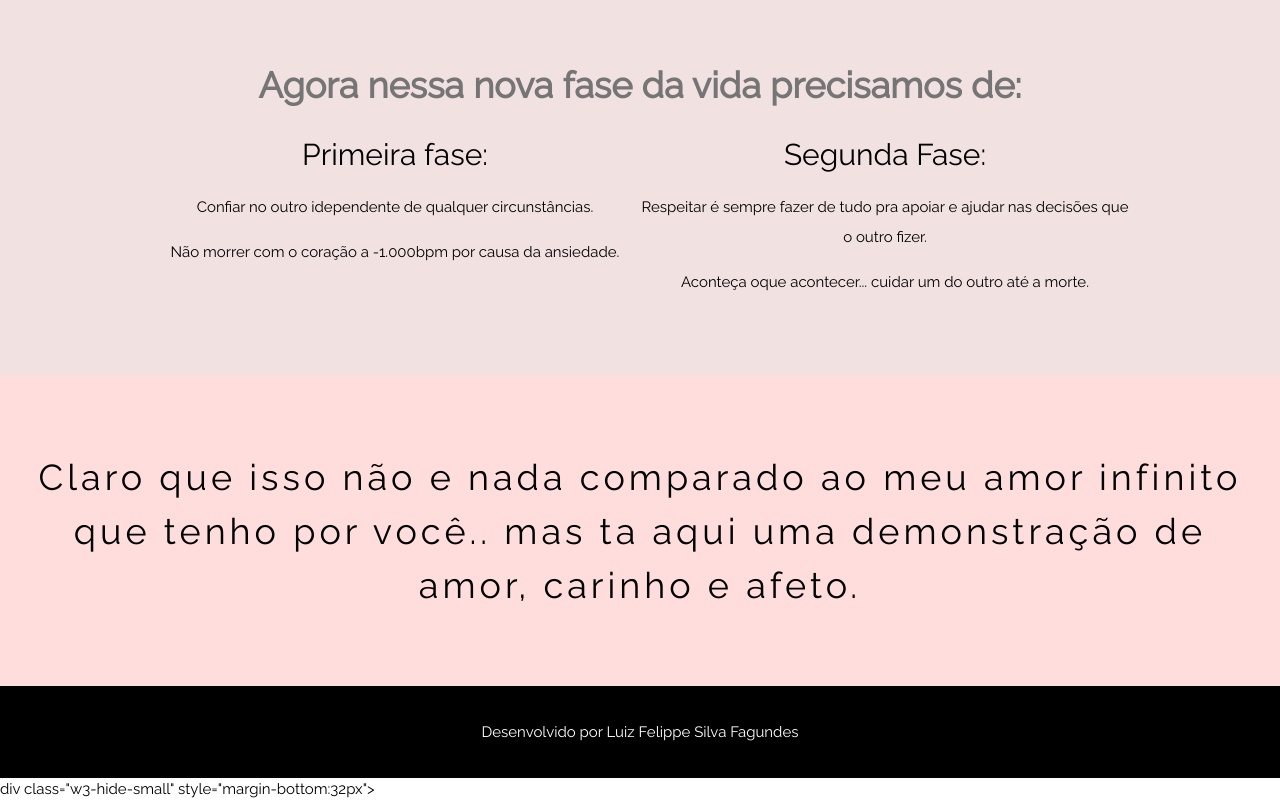
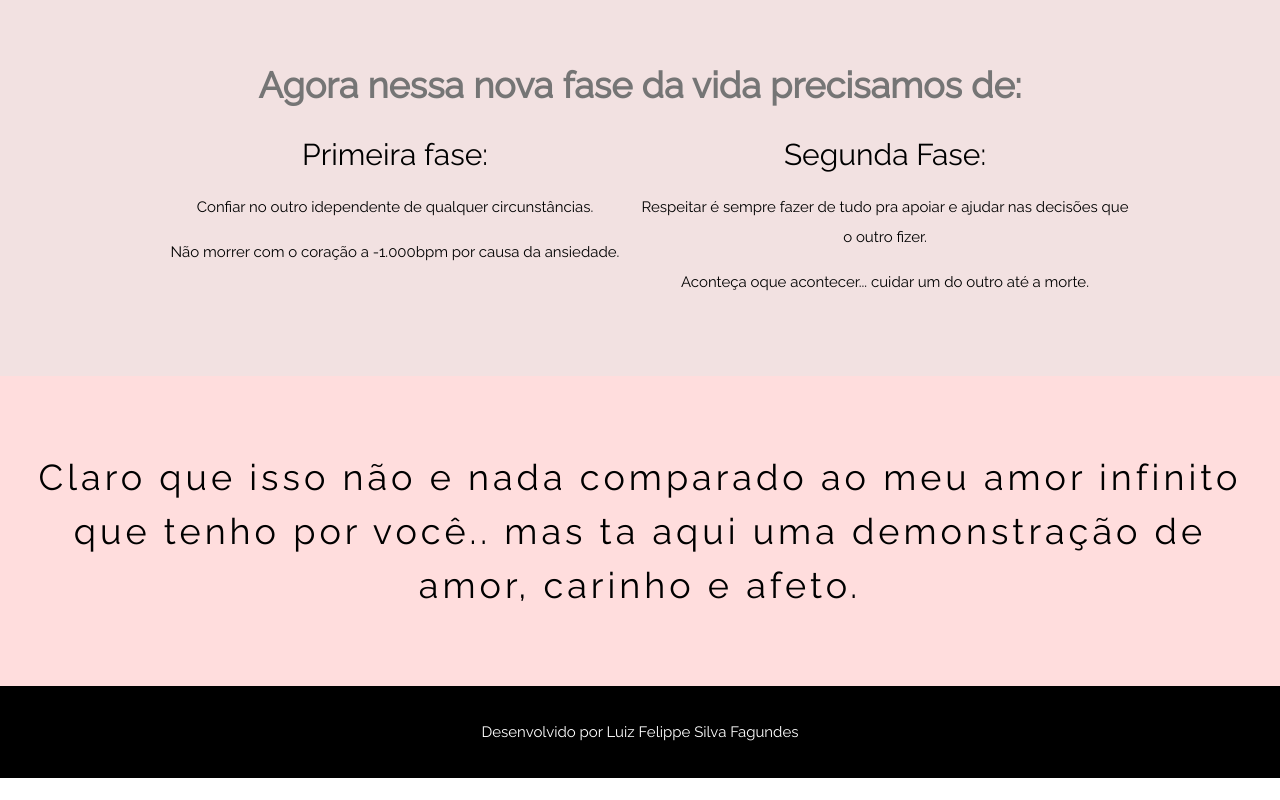
Before and after one commit to LuizFelippeSilvaFagundes/nossosite.github.io, a plain HTML site: page index.html in a window 1280 px wide. Shown: the part 1981-2781 px from the top of the page. Drawn offline with nearby package versions, Linux system fonts and the light colour scheme.

Commit message:
Update index.html

```diff
--- a/index.html
+++ b/index.html
@@ -88,7 +88,7 @@ p {line-height: 2}
 <footer class="w3-center w3-black w3-padding-16">
  <p>Desenvolvido por <a>Luiz Felippe Silva Fagundes</a></p>
 </footer>
-div class="w3-hide-small" style="margin-bottom:32px"> </div>
+<div class="w3-hide-small" style="margin-bottom:32px"> </div>
 
 <script src="//www.google-analytics.com/analytics.js"></script>
 <script>
```
